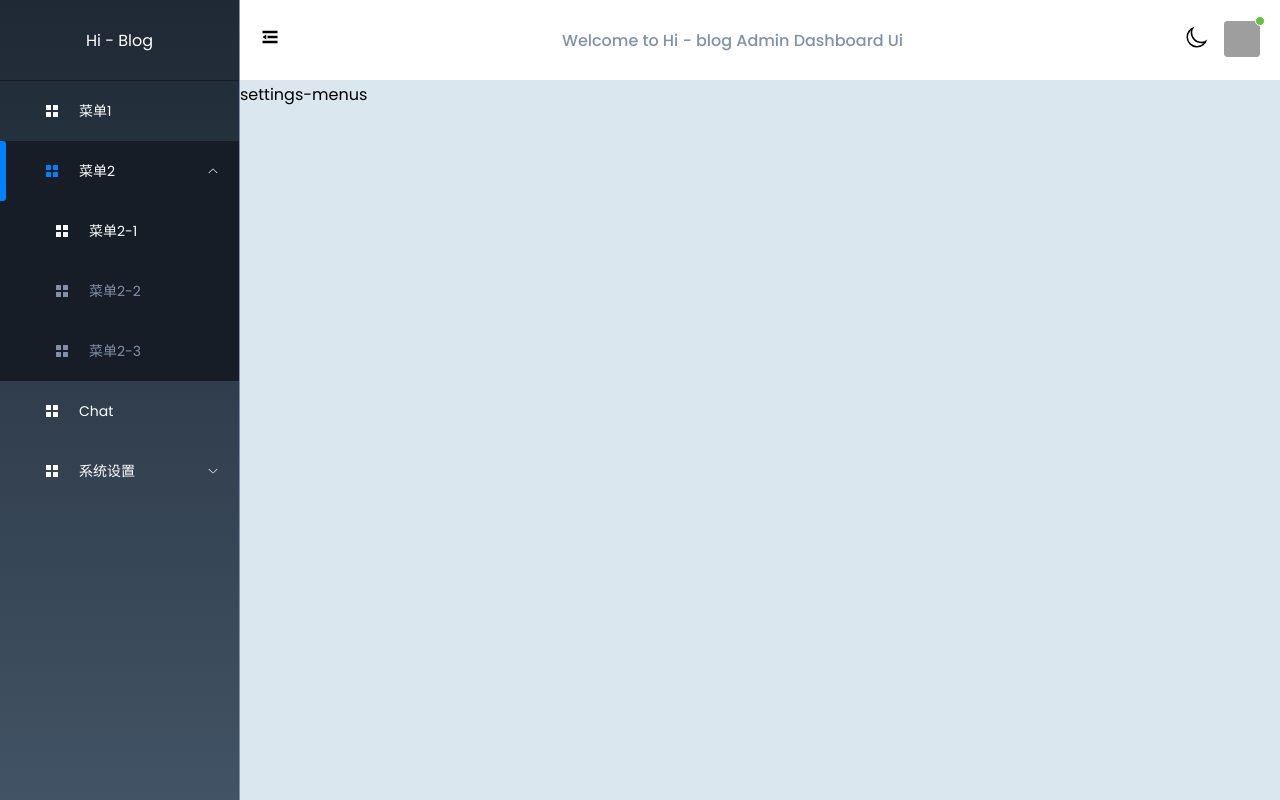
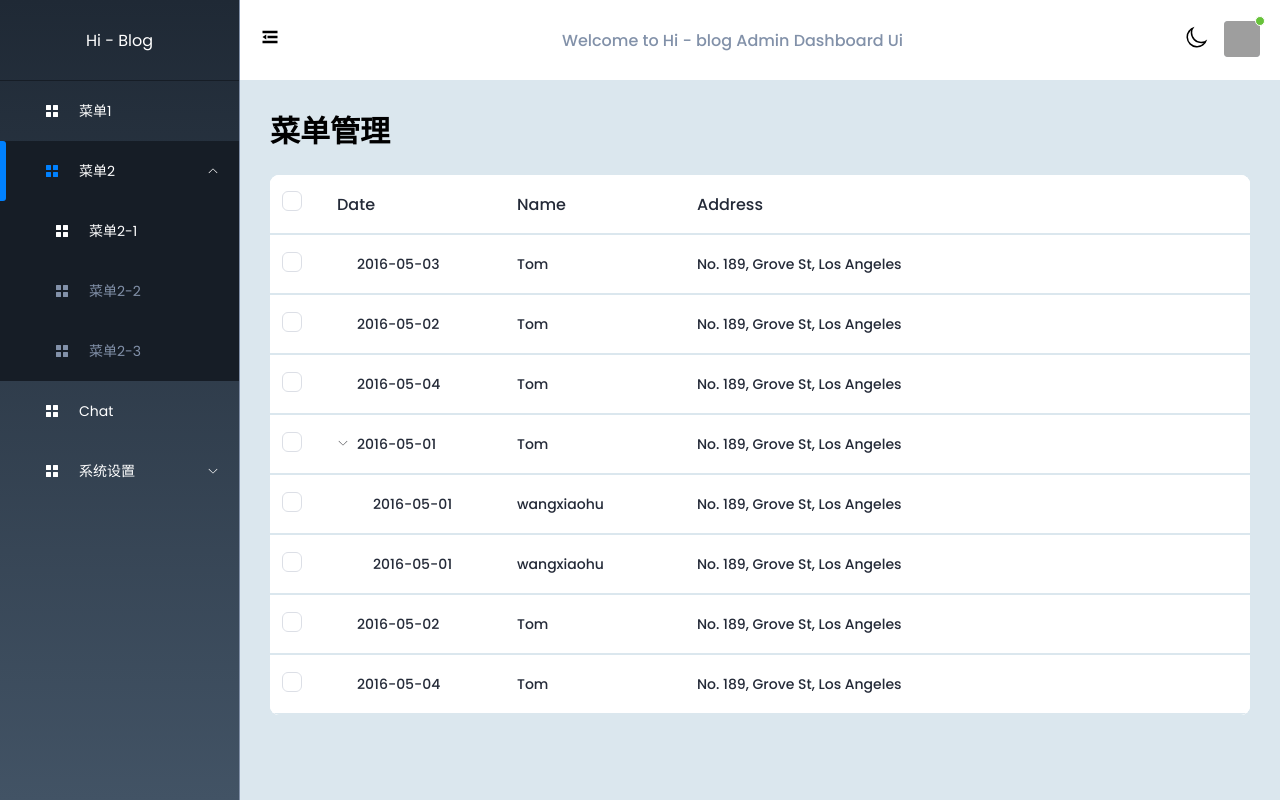
Before and after one commit to nishuiwei/admin-for-blog, a Vue app: page /main/settings/menus in a window 1280 px wide. Built offline with nearby package versions, Linux system fonts and the light colour scheme; grey boxes are pictures that could not be loaded.

Commit message:
feat: 封装 card table 组件

```diff
--- a/components.d.ts
+++ b/components.d.ts
@@ -29,6 +29,8 @@ declare module '@vue/runtime-core' {
 		ElMenuItemGroup: typeof import('element-plus/es')['ElMenuItemGroup']
 		ElSubMenu: typeof import('element-plus/es')['ElSubMenu']
 		ElSwitch: typeof import('element-plus/es')['ElSwitch']
+		ElTable: typeof import('element-plus/es')['ElTable']
+		ElTableColumn: typeof import('element-plus/es')['ElTableColumn']
 		HjButton: typeof import('./src/components/button/src/hj-button.vue')['default']
 		HjHeader: typeof import('./src/components/header/src/hj-header.vue')['default']
 		HjMenu: typeof import('./src/components/menu/src/hj-menu.vue')['default']
--- /dev/null
+++ b/src/base-ui/card/index.ts
@@ -0,0 +1,3 @@
+import HjCard from './src/hj-card.vue'
+
+export default HjCard
--- /dev/null
+++ b/src/base-ui/card/src/hj-card.vue
@@ -0,0 +1,25 @@
+<template>
+	<div class="hj-card">
+		<h2 class="title">{{ title }}</h2>
+		<slot />
+	</div>
+</template>
+<script lang="ts" setup>
+withDefaults(
+	defineProps<{
+		title: string
+	}>(),
+	{
+		title: '卡片标题'
+	}
+)
+</script>
+<style scoped lang="less">
+.hj-card {
+	padding: 25px 30px;
+	.title {
+		font-weight: 700;
+		font-size: 30px;
+	}
+}
+</style>
--- /dev/null
+++ b/src/base-ui/table/index.ts
@@ -0,0 +1,3 @@
+import HjTable from './src/hj-table.vue'
+
+export default HjTable
--- /dev/null
+++ b/src/base-ui/table/src/hj-table.vue
@@ -0,0 +1,134 @@
+<template>
+	<div class="hj-table">
+		<el-table
+			:data="tableData"
+			style="width: 100%"
+			lazy
+			default-expand-all
+			row-key="id"
+		>
+			<el-table-column type="selection" width="55" />
+			<el-table-column prop="date" label="Date" width="180" />
+			<el-table-column prop="name" label="Name" width="180" />
+			<el-table-column prop="address" label="Address" />
+		</el-table>
+	</div>
+</template>
+<script lang="ts" setup>
+type TableData = {
+	id: number
+	date: string
+	name: string
+	address: string
+	children?: TableData[]
+}
+
+const tableData: TableData[] = [
+	{
+		id: 1,
+		date: '2016-05-03',
+		name: 'Tom',
+		address: 'No. 189, Grove St, Los Angeles'
+	},
+	{
+		id: 2,
+		date: '2016-05-02',
+		name: 'Tom',
+		address: 'No. 189, Grove St, Los Angeles'
+	},
+	{
+		id: 3,
+		date: '2016-05-04',
+		name: 'Tom',
+		address: 'No. 189, Grove St, Los Angeles'
+	},
+	{
+		id: 4,
+		date: '2016-05-01',
+		name: 'Tom',
+		address: 'No. 189, Grove St, Los Angeles',
+		children: [
+			{
+				id: 5,
+				date: '2016-05-01',
+				name: 'wangxiaohu',
+				address: 'No. 189, Grove St, Los Angeles'
+			},
+			{
+				id: 6,
+				date: '2016-05-01',
+				name: 'wangxiaohu',
+				address: 'No. 189, Grove St, Los Angeles'
+			}
+		]
+	},
+	{
+		id: 7,
+		date: '2016-05-02',
+		name: 'Tom',
+		address: 'No. 189, Grove St, Los Angeles'
+	},
+	{
+		id: 8,
+		date: '2016-05-04',
+		name: 'Tom',
+		address: 'No. 189, Grove St, Los Angeles'
+	}
+]
+</script>
+<style scoped lang="less">
+.hj-table {
+	padding: 20px 0;
+	:deep(.el-table) {
+		background-color: var(--login-box-bg);
+		border-radius: 9px;
+		.el-table__inner-wrapper {
+			&::before {
+				content: '';
+				height: 0;
+			}
+		}
+		td {
+			font-size: 14px;
+		}
+		th {
+			font-size: 16px;
+		}
+		td,
+		th {
+			background-color: var(--login-box-bg);
+			border-bottom: 2px solid var(--background-color);
+			height: 60px;
+			color: var(--text-title-color);
+			font-weight: 500;
+			.el-checkbox__inner {
+				border-radius: 6px;
+				width: 20px;
+				height: 20px;
+				&::after {
+					left: 50%;
+					top: 45%;
+					width: 3px;
+					transform: translate(-50%, -50%) rotate(45deg) !important;
+					border-width: 3px;
+					border-radius: 3px;
+				}
+				&::before {
+					height: 3px;
+					left: 50%;
+					top: 50%;
+					transform: translate(-50%, -50%);
+				}
+			}
+		}
+		tr {
+			background-color: var(--login-box-bg);
+			&:hover {
+				td {
+					background-color: var(--table-hover-bg);
+				}
+			}
+		}
+	}
+}
+</style>
--- a/src/style.css
+++ b/src/style.css
@@ -18,6 +18,8 @@ body,
 	--person-item-border-color: #dbe7ee;
 	--text-title-color: #242a38;
 	--login-box-bg: #fff;
+	--table-hover-bg: rgba(255, 255, 255, 0.5);
+
 	--login-text-title-color: #000;
 
 	--send-btn-bg: #0081ff;
@@ -35,6 +37,7 @@ body,
 	--menu-border-color: #384352;
 	--text-title-color: #fff;
 	--login-box-bg: #1f2935;
+	--table-hover-bg: rgba(31, 41, 53, 0.5);
 	--login-text-title-color: #fff;
 	--person-item-border-color: #1f2935;
 	--person-header-border-color: #8291a9;
--- a/src/views/main/settings/menus/menus-page.vue
+++ b/src/views/main/settings/menus/menus-page.vue
@@ -1,5 +1,12 @@
 <template>
-	<div class="settings-menus">settings-menus</div>
+	<div class="settings-menus">
+		<hj-card title="菜单管理">
+			<hj-table />
+		</hj-card>
+	</div>
 </template>
-<script lang="ts" setup></script>
+<script lang="ts" setup>
+import HjCard from '../../../../base-ui/card'
+import HjTable from '../../../../base-ui/table'
+</script>
 <style scoped lang="less"></style>
```
